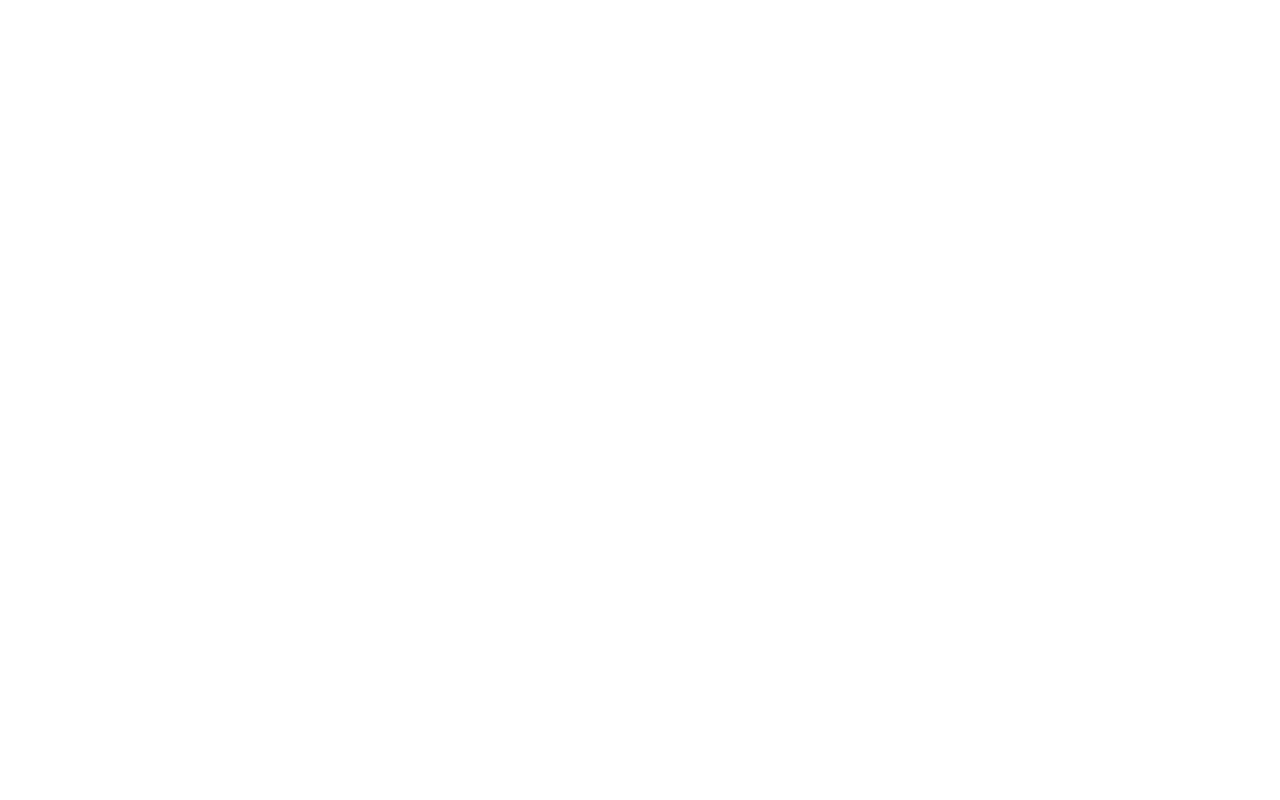
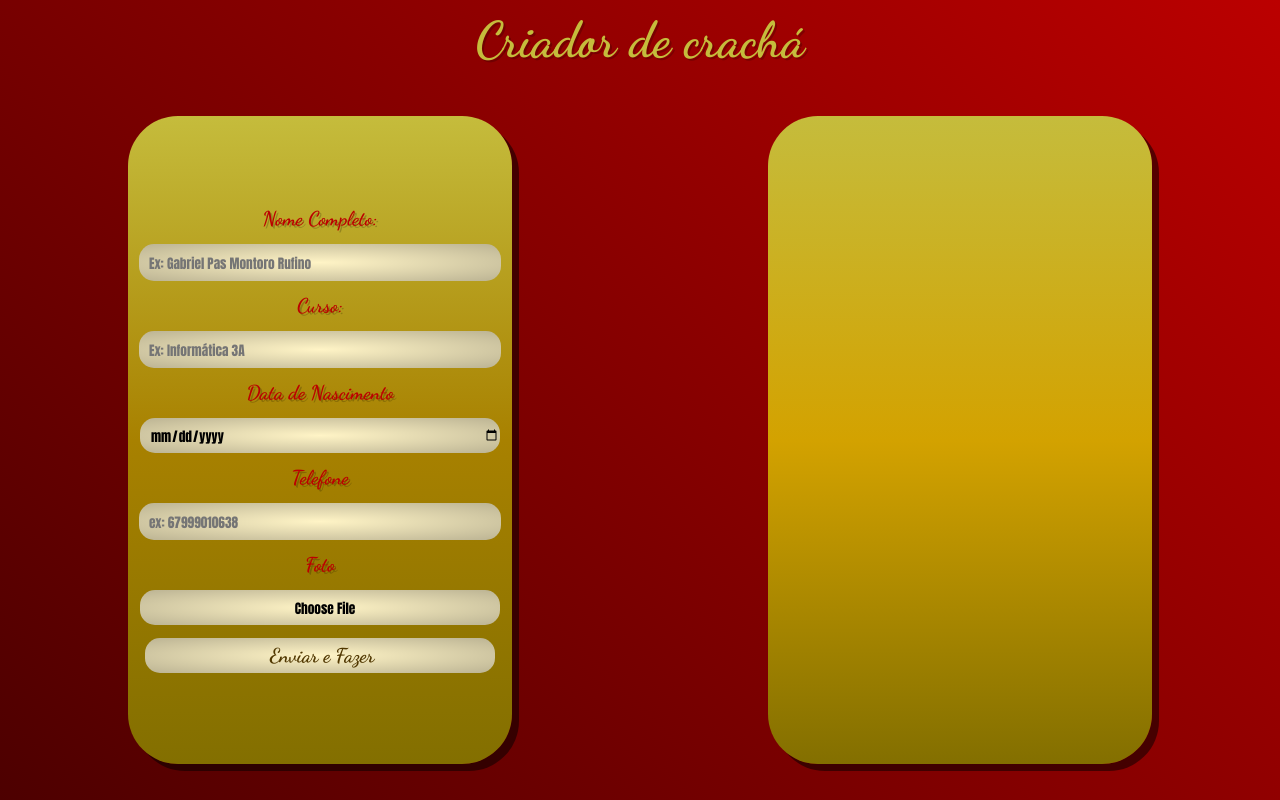
Before and after one commit to gabrielbocato-gif/Trabalho-DW3---Cracha-de-cadastro, a plain HTML site: page index.html in a window 1280 px wide. Drawn offline with Linux system fonts and the light colour scheme.

Commit message:
Base do site feita - inicio do sistema de checagem(inacabado)

```diff
--- a/index.html
+++ b/index.html
@@ -1,12 +1,44 @@
 <!DOCTYPE html>
-<html lang="en">
+<html lang="pt-br">
+
 <head>
     <meta charset="UTF-8">
     <meta name="viewport" content="width=device-width, initial-scale=1.0">
     <link rel="stylesheet" href="style.css">
+    <link rel="preconnect" href="https://fonts.googleapis.com">
+    <link rel="preconnect" href="https://fonts.gstatic.com" crossorigin>
+    <link href="https://fonts.googleapis.com/css2?family=Dancing+Script:wght@400..700&display=swap" rel="stylesheet">
     <title>Trabalho</title>
 </head>
+
 <body>
+    <div class="header">
+        Criador de crachá
+    </div>
+    <div class="content1">
+        <div class="inputs">
+            <label for="nome_completo">Nome Completo:</label>
+            <input type="text" name="" id="nome_completo" placeholder="Ex: Gabriel Pas Montoro Rufino">
+            <label for="curso">Curso:</label>
+            <input type="text" name="" id="curso" placeholder="Ex: Informática 3A">
+            <label for="data_nascimento">Data de Nascimento</label>
+            <input type="date" name="" id="data_nascimento">
+            <label for="telefone">Telefone</label>
+            <input type="number" name="" id="telefone" placeholder="ex: 67999010638">
+            <label for="fotosua">Foto</label>
+            <input type="file" name="" id="fotosua">
+            <button type="submit" id="btn">Enviar e Fazer</button>
+        </div>
+    </div>
+    <div class="content2">
+        <div class="outputs">
 
+        </div>
+    </div>
+
+
+
+    <script src="script.js"></script>
 </body>
+
 </html>
--- a/script.js
+++ b/script.js
@@ -0,0 +1,17 @@
+const enviar = document.querySelector("#btn");
+const nome = document.querySelector("#nome_completo");
+const curso = document.querySelector("#curso");
+const nascimento = document.querySelector("#data_nascimento");
+const telefone = document.querySelector("#telefone");
+const foto = document.querySelector("#fotosua");
+const input = querySelector("input")
+
+addEventListener("click", () => {
+    if (input.value == "") {
+        input.classList.add('vazio')
+    } else {
+        input.classList.remove('vazio')
+    }
+
+
+})
--- a/style.css
+++ b/style.css
@@ -0,0 +1,110 @@
+html {
+    height: 100%;
+}
+
+body {
+    background: linear-gradient(45deg, rgb(77, 0, 0), rgb(187, 0, 0));
+    margin: 0;
+    padding: 0;
+    min-height: 100vh;
+    width: 100%;
+    display: grid;
+    grid-template-areas:
+        "header header"
+        "content1 content2";
+    grid-template-rows: 10% 1fr;
+    grid-template-columns: 1fr 1fr;
+}
+
+
+.header {
+    grid-area: header;
+    display: flex;
+    justify-content: center;
+    align-items: center;
+    font-size: 50px;
+    color: rgb(197, 188, 60);
+    text-shadow: 2px 2px rgb(0, 0, 0, 0.2);
+    font-family: "Dancing Script", cursive;
+    font-weight: 700;
+}
+
+
+.content1 {
+    grid-area: content1;
+    display: flex;
+    justify-content: center;
+    align-items: center;
+}
+
+.content2 {
+    grid-area: content2;
+    display: flex;
+    justify-content: center;
+    align-items: center;
+}
+
+.inputs {
+    background: linear-gradient(180deg, rgb(197, 188, 60), rgb(168, 129, 0), rgb(131, 111, 0));
+    height: 90%;
+    width: 60%;
+    border-radius: 50px;
+    box-shadow: 7px 7px rgb(0, 0, 0, 0.5) ;
+    display: flex;
+    flex-direction: column;
+    justify-content: center;
+    align-items: center;
+    gap: 13px;
+
+}
+
+input,
+button {
+    height: 35px;
+    width: 350px;
+    border: none;
+    border-radius: 15px;
+    background: radial-gradient(rgb(255, 244, 198), rgb(187, 179, 147));
+    cursor: pointer;
+    font-family: Impact, Haettenschweiler, 'Arial Narrow Bold', sans-serif;
+    padding-left: 10px;
+    appearance: none
+}
+input[type="file"]::file-selector-button {
+    background-color: #fffbfa00;
+    border: none;
+    height: 100%;
+    width: 100%;
+    cursor: pointer;
+    font-family: Impact, Haettenschweiler, 'Arial Narrow Bold', sans-serif;
+}
+input.vazio {
+    border: solid 2px red;
+}
+button {
+    font-family: "Dancing Script", cursive;
+    font-weight: 700;
+    font-size: 20px;
+    color: rgb(80, 55, 0);
+    transition: 1s ease;
+}
+button:hover {
+    background: radial-gradient(rgb(214, 171, 0), rgb(78, 63, 0));
+    color: white;
+    box-shadow: 4px 4px rgba(0, 0, 0, 0.2);
+}
+
+label {
+    font-family: "Dancing Script", cursive;
+    font-weight: 700;
+    font-size: 20px;
+    color: rgb(187, 0, 0);
+    text-shadow: 2px 2px rgb(0, 0, 0, 0.2);
+}
+.outputs {
+    background: linear-gradient(180deg, rgb(197, 188, 60), rgb(211, 162, 0), rgb(131, 111, 0));
+    height: 90%;
+    width: 60%;
+    border-radius: 50px;
+    box-shadow: 7px 7px rgb(0, 0, 0, 0.5) ;
+}
```
